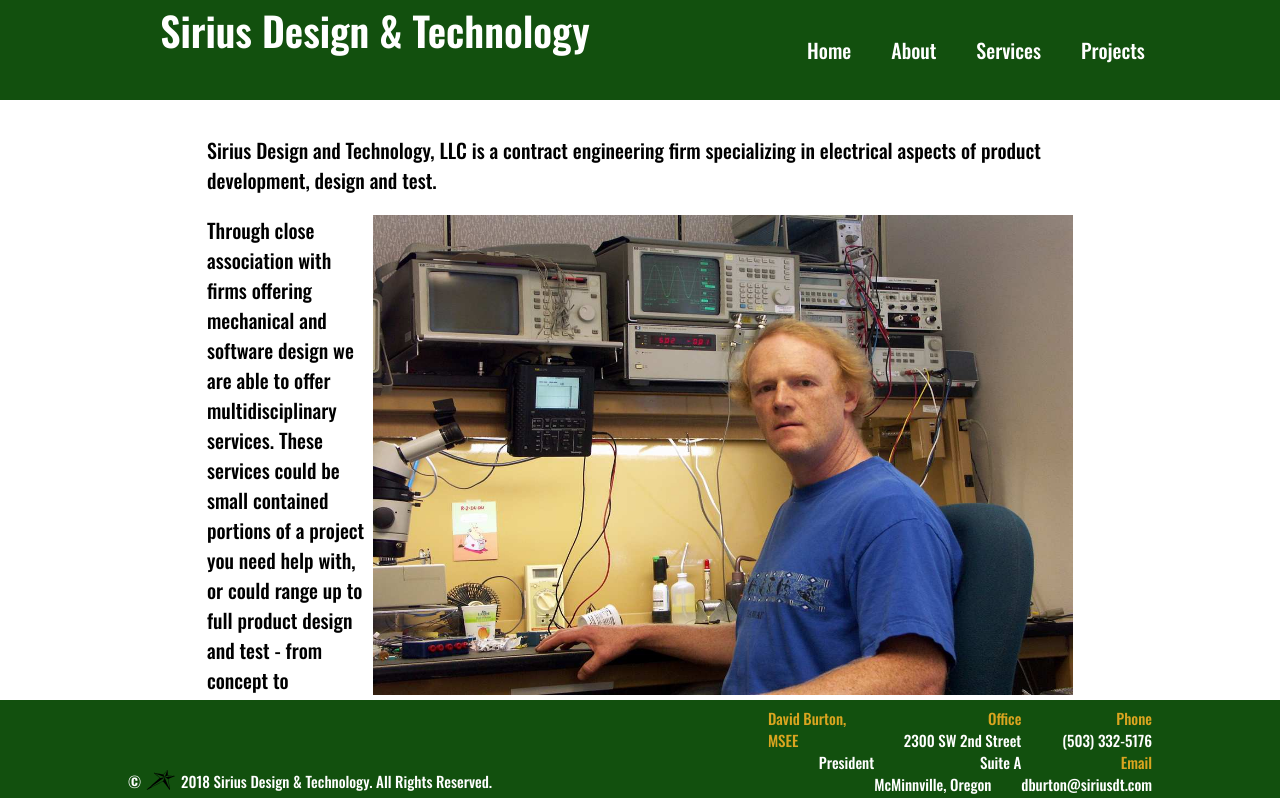
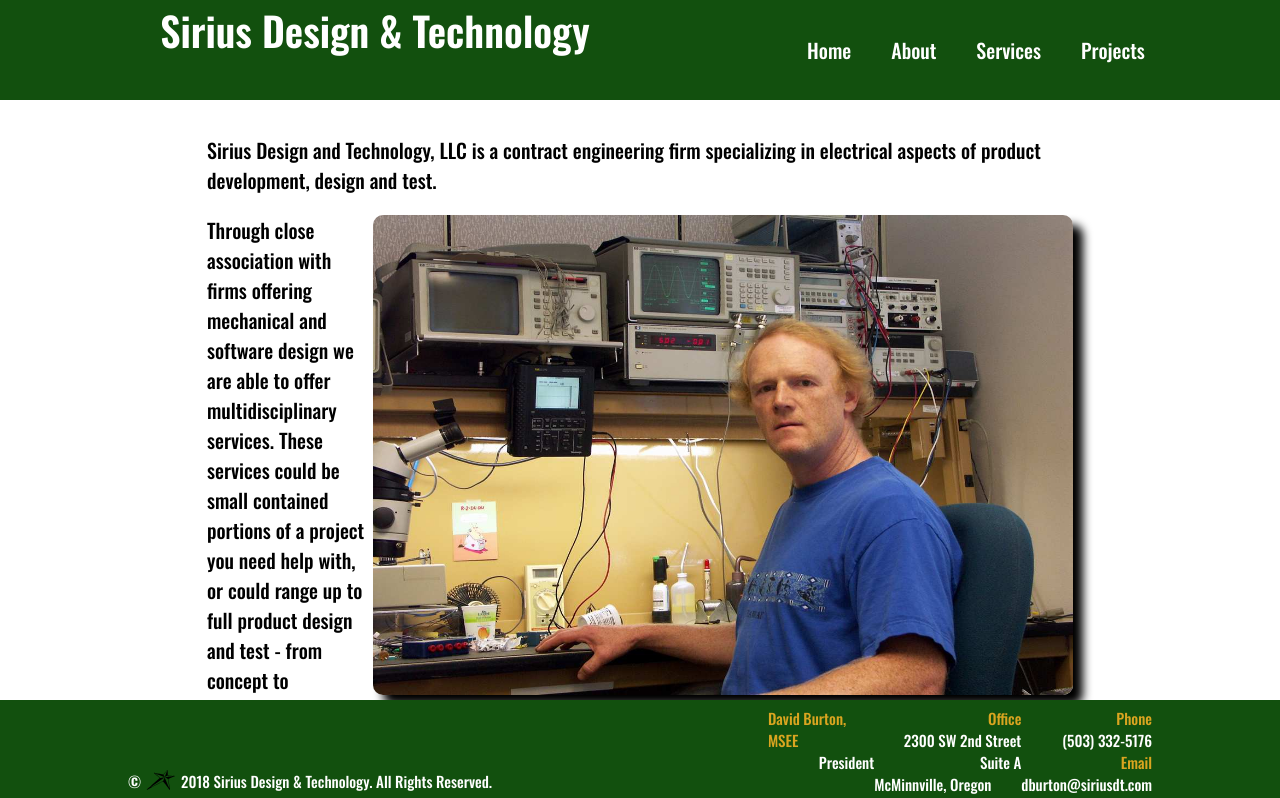
Before and after one commit to jacobjburton/sdt-react, a React (Create React App) app: page /about in a window 1280 px wide. Shown: the top 798 px of the page. Built offline with nearby package versions, Linux system fonts and the light colour scheme.

Commit message:
tweaking images

```diff
--- a/src/components/About/About.css
+++ b/src/components/About/About.css
@@ -43,6 +43,8 @@
     position: relative;
     bottom: 0;
     right: 0;
+    border-radius: 10px;
+    box-shadow: 10px 10px 10px;
 }
 
 .collaborationImage p
```
